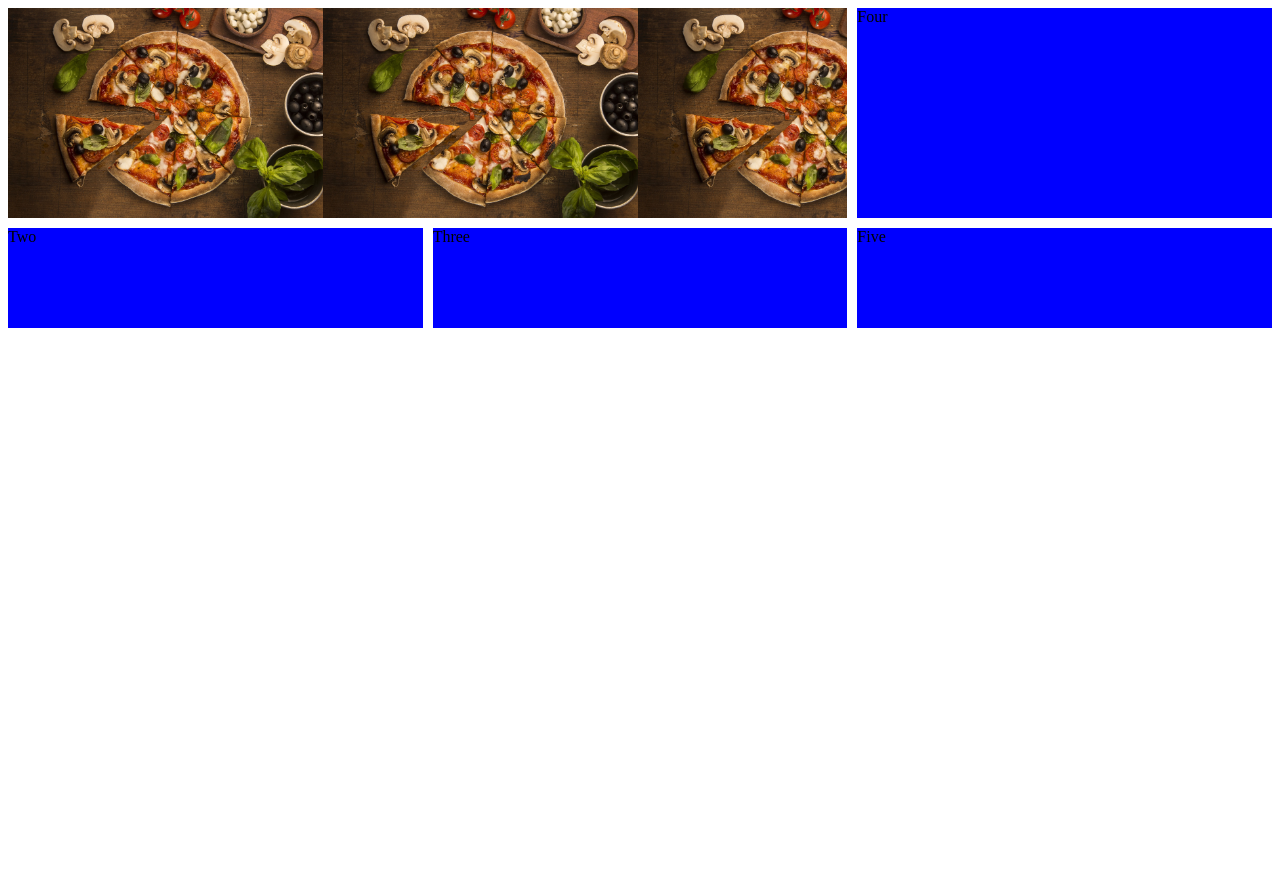
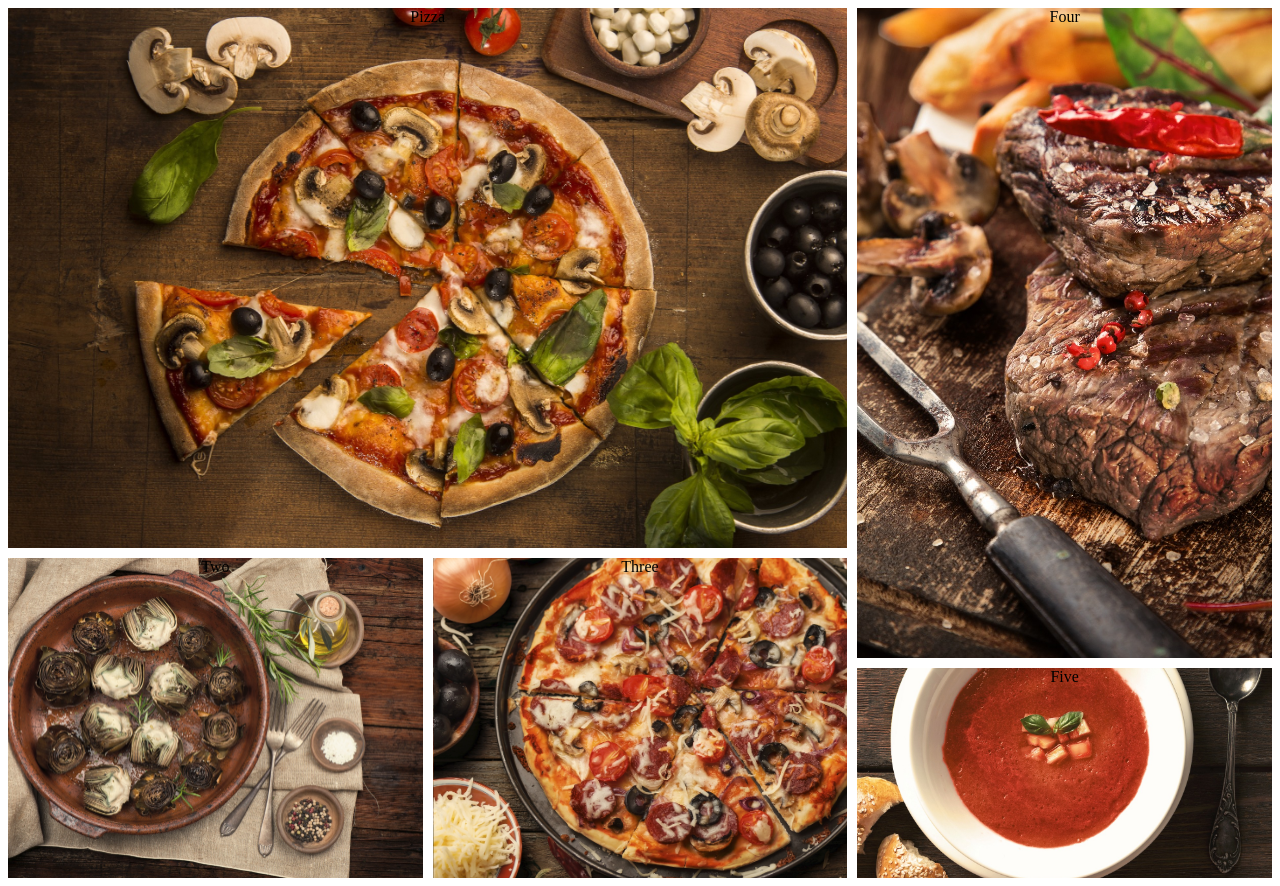
Before and after one commit to urbandavi/pizza, a plain HTML site: page grid_test.html in a window 1280 px wide. Before the commit the page ends 800 px from the top, so only its background shows below. Drawn offline with Linux system fonts and the light colour scheme.

Commit message:
final_commit/grid_test_3

```diff
--- a/grid_test.css
+++ b/grid_test.css
@@ -1,3 +1,7 @@
+body{
+    text-align: center;
+
+}
 .wrapper {
     display: grid;
     grid-template-columns: repeat(3, 1fr);
@@ -9,38 +13,52 @@
     grid-column-start: 1;
     grid-column-end: 3;
     grid-row-start: 1;
-    grid-row-end: 3;
+    grid-row-end: 6;
     background-image: url(images/pizza.jpg);
-    background-size: contain;
+    background-size: cover;
+    background-position: center;
+    text-align: center;
 }
 
 .two {
     grid-column-start: 1;
-    grid-column-end: 1;
-    grid-row-start: 3;
-    grid-row-end: 4;
+    grid-column-end: 2;
+    grid-row-start: 6;
+    grid-row-end: 9;
+    background-image: url(images/vegyes_zöldségsaláta_oliviaval.jpg);
+    background-size: cover;
+    background-position: center;
 }
 
 .three {
     grid-column-start: 2;
     grid-column-end: 3;
-    grid-row-start: 3;
-    grid-row-end: 4;
+    grid-row-start: 6;
+    grid-row-end: 9;
+    background-image: url(images/pizza_2.jpg);
+    background-size: cover;
+    background-position: center;
 }
 
 .four {
     grid-column-start: 3;
     grid-column-end: 3;
     grid-row-start: 1;
-    grid-row-end: 3;
+    grid-row-end: 7;
+    background-image: url(images/vörösboros_marhapecsenye.jpg);
+    background-size: cover;
+    background-position: center;
 }
 
 .five {
     grid-column-start: 3;
     grid-column-end: 4;
-    grid-row-start: 3;
-    grid-row-end: 4;
+    grid-row-start: 7;
+    grid-row-end: 9;
+    background-image: url(images/előétel.jpg);
+    background-size: cover;
+    background-position: center;
 }
-.wrapper div {
-    background-color: blue;
+@media only screen and (min-width:500px) {
+
 }
--- a/grid_test.html
+++ b/grid_test.html
@@ -8,7 +8,7 @@
 </head>
 <body>
     <div class="wrapper">
-        <div class="one"></div>
+        <div class="one">Pizza</div>
         <div class="two">Two</div>
         <div class="three">Three</div>
         <div class="four">Four</div>
```
Also changed, not shown: index.css (+7 -4 lines).
